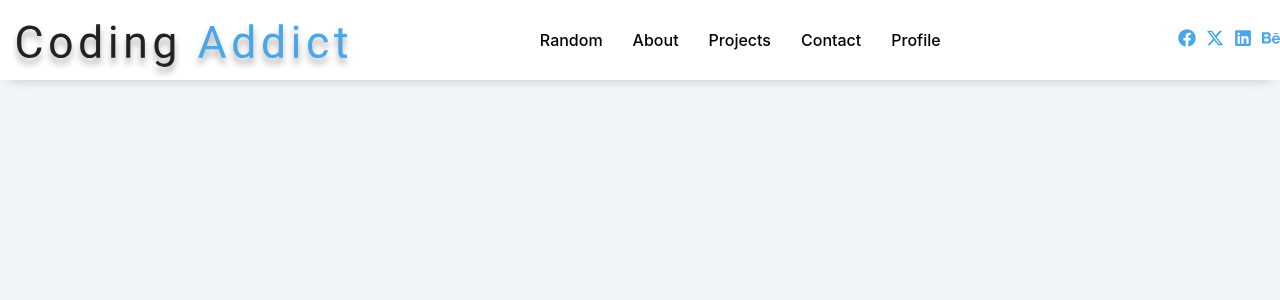
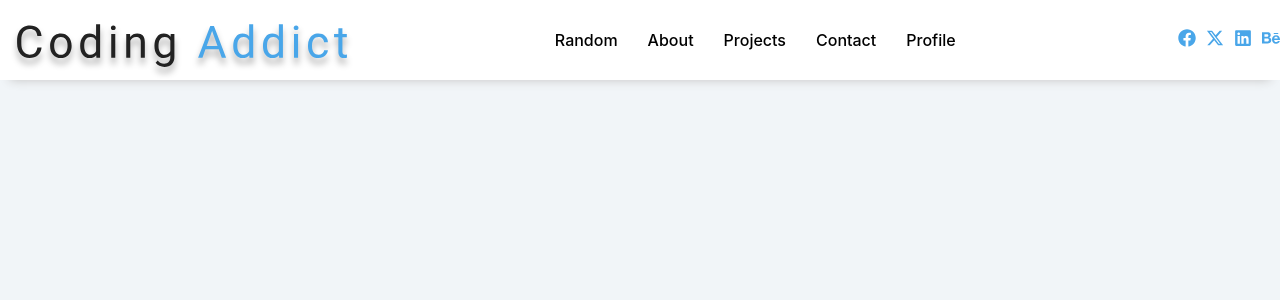
Before and after one commit to LaurenCummings/navbar-project, a React (Vite) app: page / in a window 1280 px wide. Shown: the top 300 px of the page. Built offline with nearby package versions, Linux system fonts and the light colour scheme.

Commit message:
Stopped links from jumping on hover on large screen

```diff
--- a/src/Navbar.css
+++ b/src/Navbar.css
@@ -85,7 +85,17 @@ nav {
     }
 
     .links {
-        display: flex;
+        display: inline-flex;
+        text-align: center;
+    }
+
+    .links a {
+        padding: 5px 5px;
+        margin: 0px 10px;
+    }
+
+    .links a:hover {
+        padding: 5px 5px;
     }
 
     .social-icons {
```
